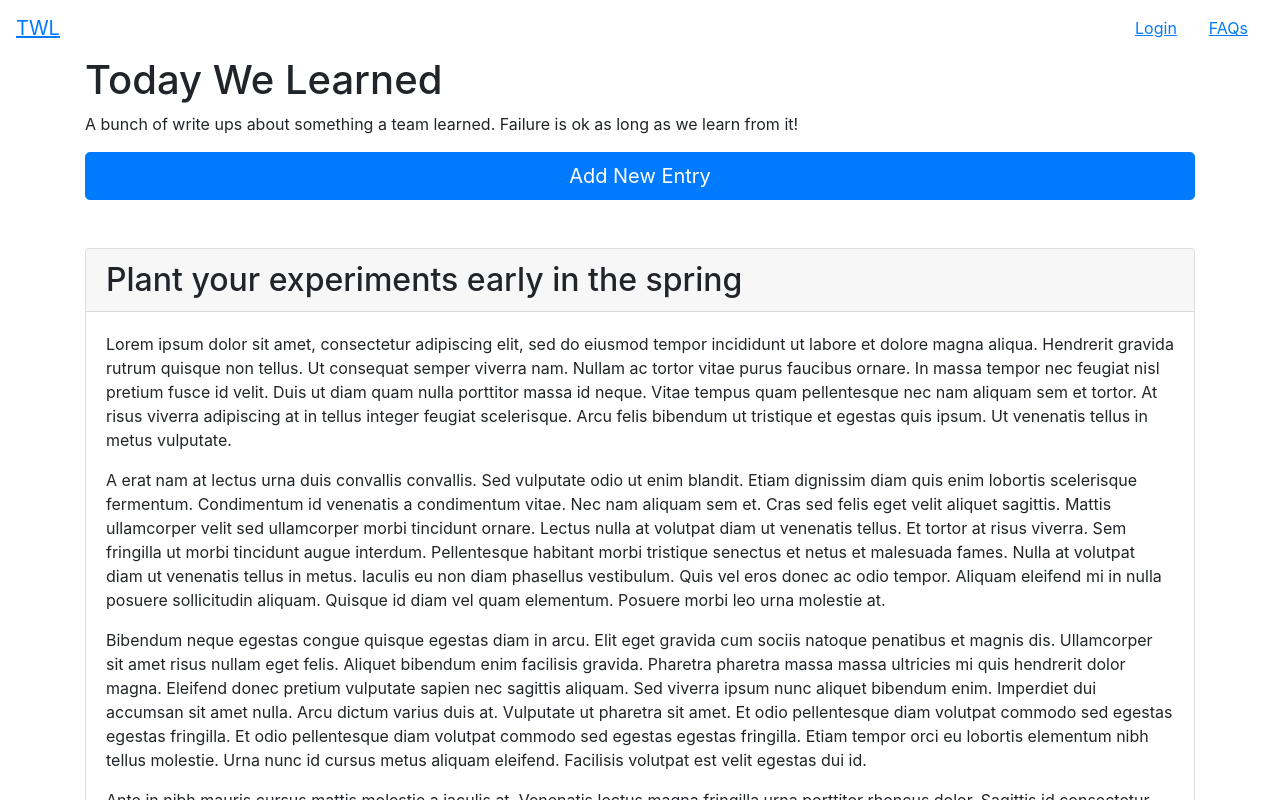
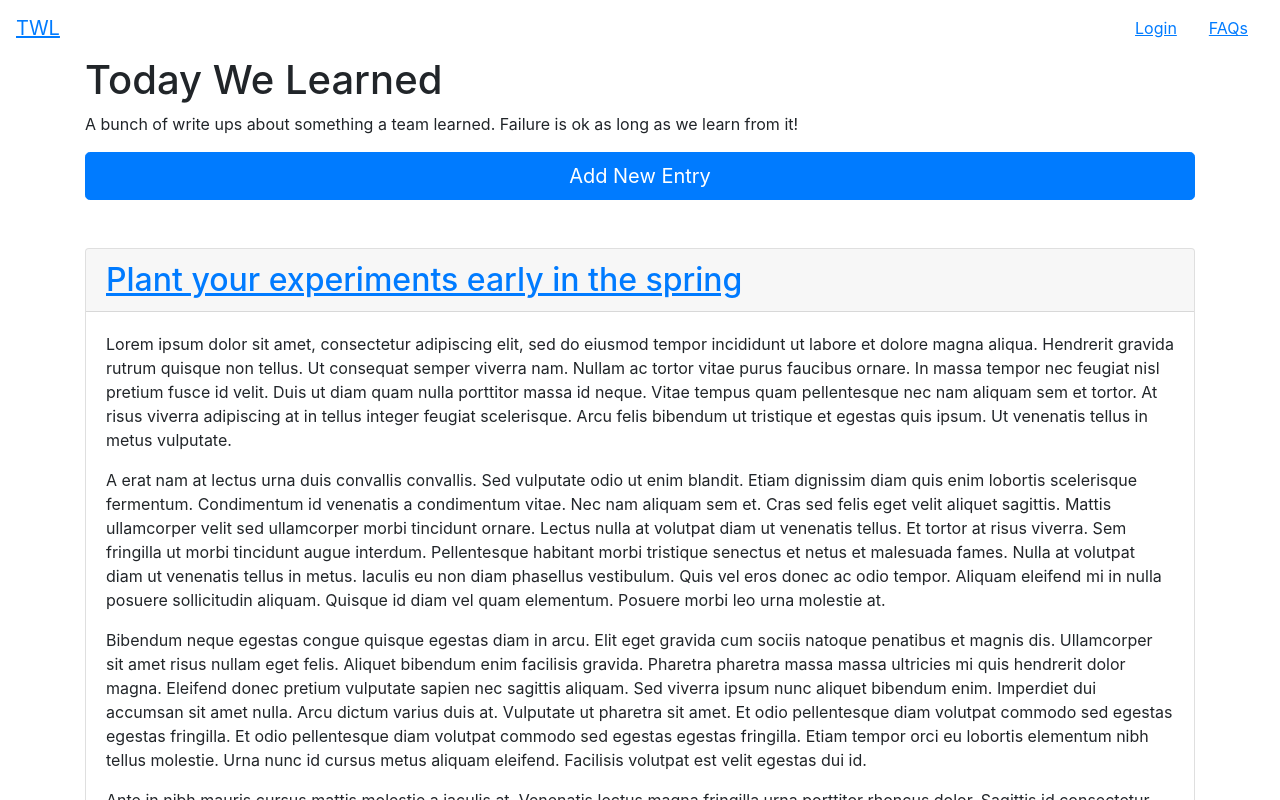
Before and after one commit to appfolio/a11y-academy, a React app: page / in a window 1280 px wide. Shown: the top 800 px of the page. Built offline with nearby package versions, Linux system fonts and the light colour scheme.

Commit message:
de - link to show page from card

```diff
--- a/src/App.js
+++ b/src/App.js
@@ -6,6 +6,7 @@ import FlashMessage from "./FlashMessage";
 import IndexPage from "./IndexPage";
 import MyNav from "./MyNav";
 import NewEntryForm from "./NewEntryForm";
+import ShowPage from "./ShowPage";
 import data from "./seeddata";
 
 
@@ -54,6 +55,7 @@ function App({ location, navigate }) {
             <IndexPage path="/" entries={entries} />
             <FaqPage path="/faqs" />
             <NewEntryForm path="/entries/new" onSubmit={onSubmit} />
+            <ShowPage entries={entries} path="/entries/:title" />
           </Router>
         </main>
       </Container>
--- /dev/null
+++ b/src/ShowPage.js
@@ -0,0 +1,27 @@
+import React from "react";
+
+function NewLinesToParagraphs({ children }) {
+  // These shouldn't be reordered so the index should be a safe key.
+  return children
+    .trim()
+    .split("\n")
+    .map((str, idx) => <p key={idx}>{str}</p>);
+}
+
+export default function ShowPage({ title: encodedTitle, entries }) {
+  const title = React.useMemo(() => decodeURIComponent(encodedTitle), [
+    encodedTitle
+  ]);
+
+  React.useEffect(() => {
+    document.title = title;
+  }, [title]);
+
+  const entry = entries.find(entry => entry.title === title);
+  return (
+    <>
+      <h1>{title}</h1>
+      <NewLinesToParagraphs>{entry.body}</NewLinesToParagraphs>
+    </>
+  );
+}
--- a/src/TILCard.js
+++ b/src/TILCard.js
@@ -1,4 +1,5 @@
 import React from "react";
+import { Link } from "@reach/router";
 import { Button, Card, CardBody, CardHeader, CardText } from "reactstrap";
 import ShareModal from "./ShareModal";
 
@@ -21,11 +22,15 @@ export default function TILCard({ title, children, className }) {
   const onSubmit = () => {
     // TODO: wait, flash message
     toggleIsShareModalOpen();
-  }
+  };
+  const encodedTitle = encodeURIComponent(title);
+
   return (
     <>
       <Card className={className}>
-        <CardHeader tag="h2">{title}</CardHeader>
+        <CardHeader tag="h2">
+          <Link to={`/entries/${encodedTitle}`}>{title}</Link>
+        </CardHeader>
         <CardBody>
           <CardText tag="div">
             <NewLinesToParagraphs>{children}</NewLinesToParagraphs>
```
